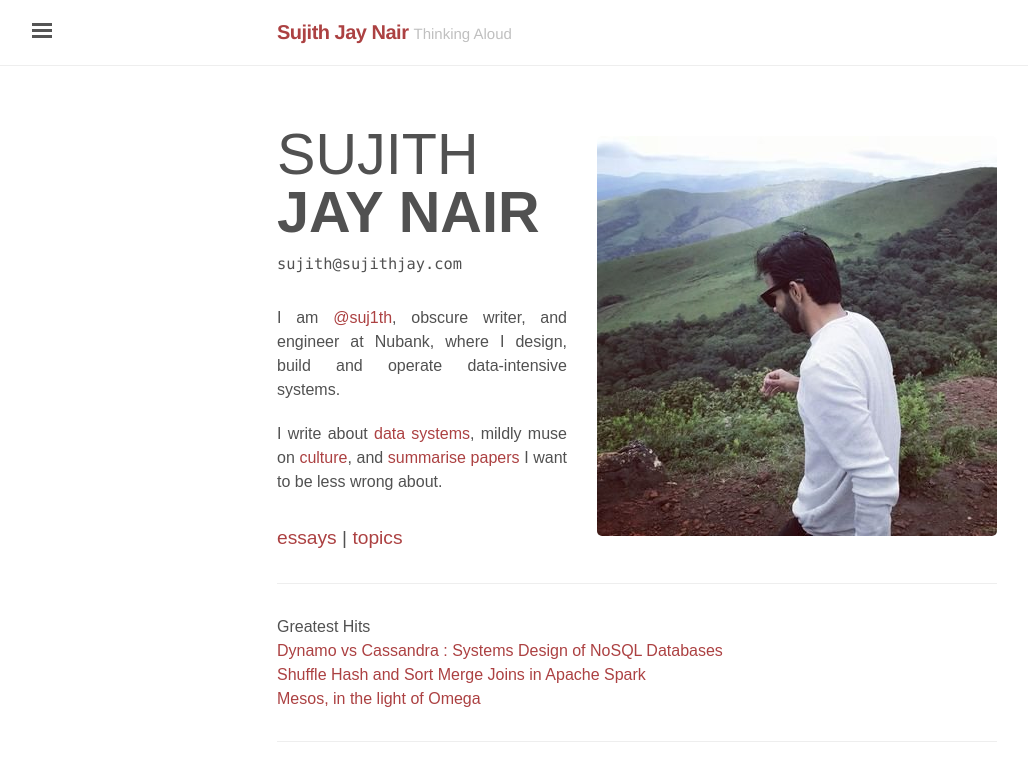
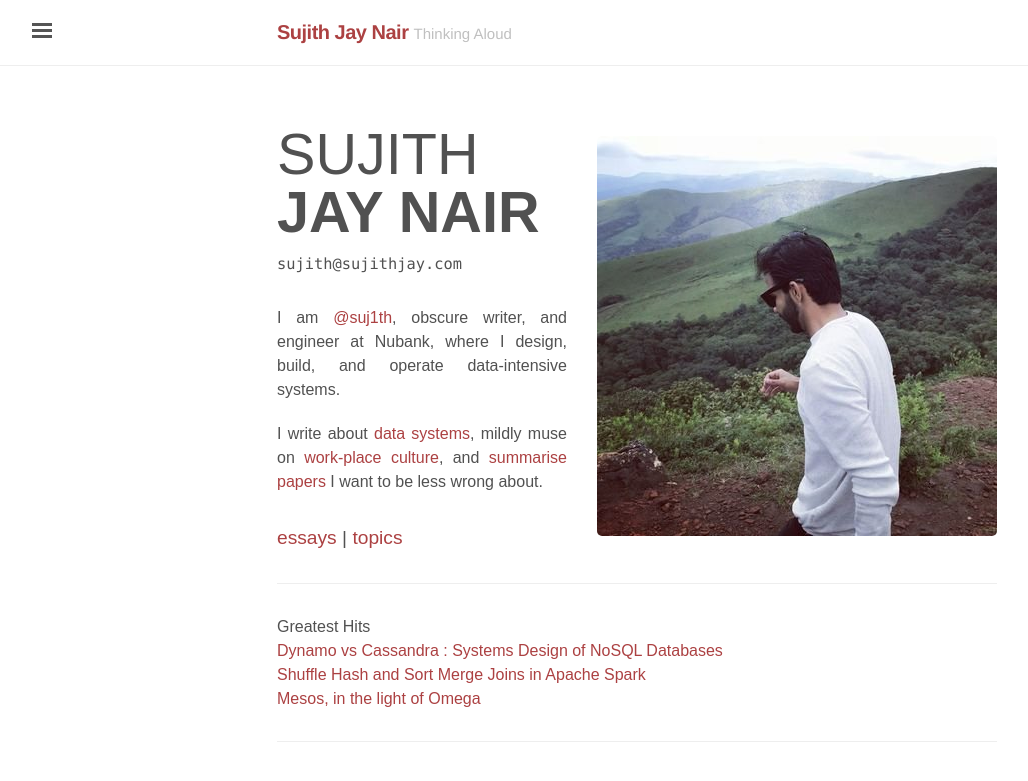
Before and after one commit to sujithjay/sujithjay.github.io, a Jekyll site: the page built from index.md, in a window 1280 px wide. Shown: the top 781 px of the page, without its empty margins (3-1031 px from the left). Built offline with Jekyll 4.4.1, drawn with Linux system fonts in a browser that asks for light colours; nearby versions of some CDN libraries; some web fonts are replaced.

Commit message:
Revamp Index

```diff
--- a/index.md
+++ b/index.md
@@ -23,8 +23,8 @@
 <div class="row">
   <div class ="col-md-offset-2 col-md-7">
     <div id="overview" style="margin-top: 1.5rem;">
-        <p>I am <a class="nodecor" href="https://www.twitter.com/suj1th">@suj1th</a>, obscure writer, and engineer at Nubank, where I design, build and operate data-intensive systems.</p>
-        <p>I write about <a class="nodecor" href="/tag/data-systems/">data systems</a>, mildly muse on <a class="nodecor" href="/tag/philosophy/">culture</a>, and <a class="nodecor" href="tag/paper-summary/">summarise papers</a> I want to be less wrong about.</p>
+        <p>I am <a class="nodecor" href="https://www.twitter.com/suj1th">@suj1th</a>, obscure writer, and engineer at Nubank, where I design, build, and operate data-intensive systems.</p>
+        <p>I write about <a class="nodecor" href="/tag/data-systems/">data systems</a>, mildly muse on <a class="nodecor" href="/tag/culture/">work-place culture</a>, and <a class="nodecor" href="tag/paper-summary/">summarise papers</a> I want to be less wrong about.</p>
     </div>
     <div style="margin-top: 1.5rem; font-size: 1.2em;"><a href="/essays">essays</a> | <a href="/topics">topics</a></div>
     <hr>
```
